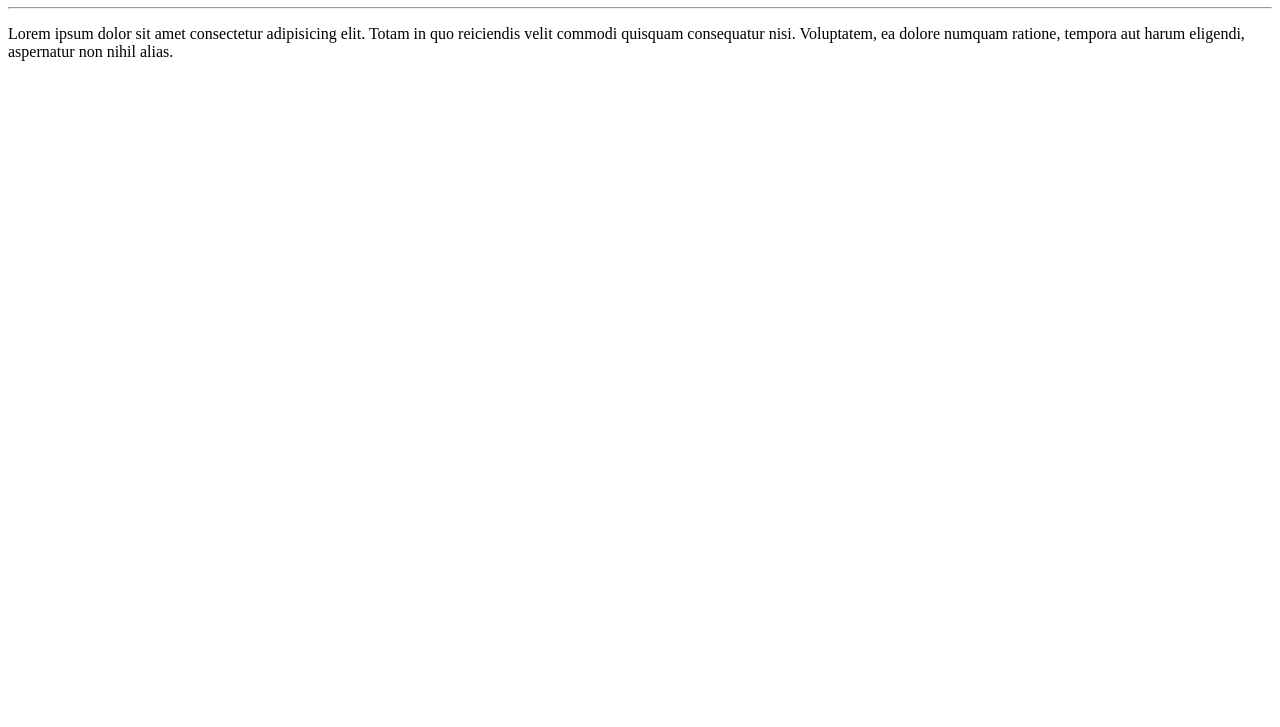
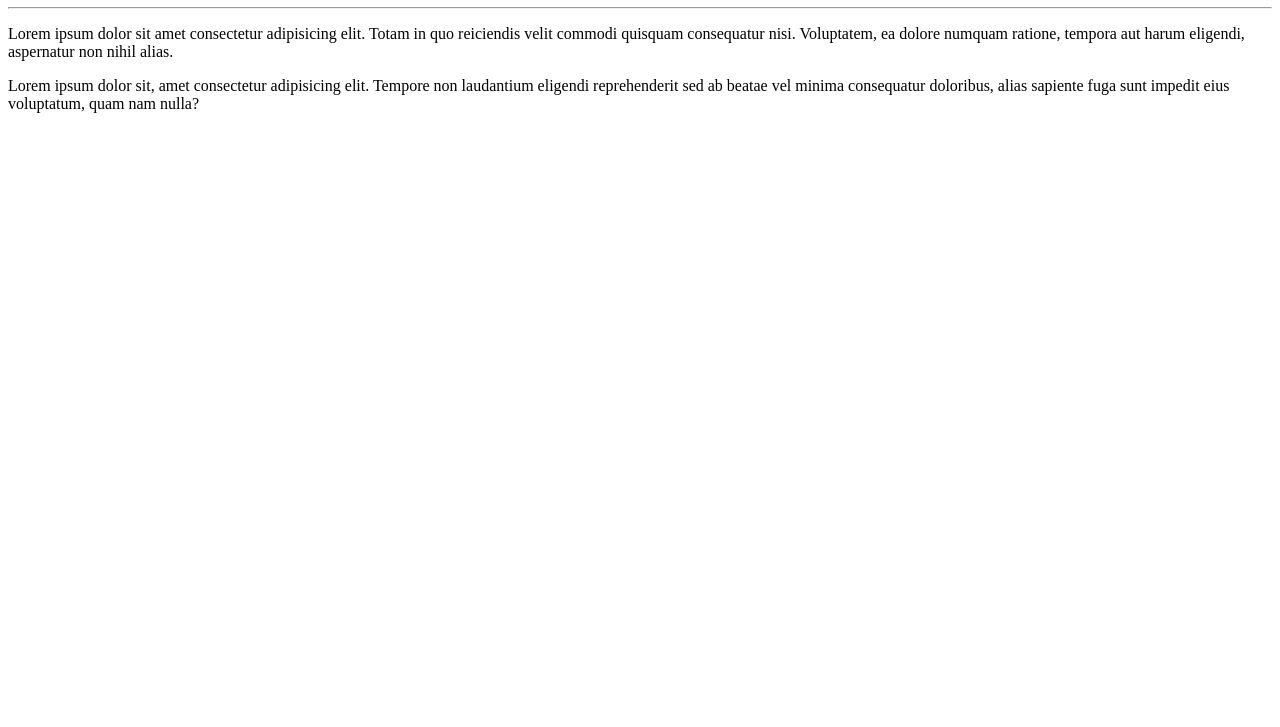
Before and after one commit to PedroMacedo2887/Ola-Mundo, a plain HTML site: page Site-exemplo/index.html in a window 1280 px wide. Shown: the part 73-800 px from the top of the page. Drawn offline with Linux system fonts and the light colour scheme.

Commit message:
Adcionei um parágrafo

```diff
--- a/Site-exemplo/index.html
+++ b/Site-exemplo/index.html
@@ -9,5 +9,6 @@
     <h1>Ola, Mundo</h1>
     <hr>
     <p>Lorem ipsum dolor sit amet consectetur adipisicing elit. Totam in quo reiciendis velit commodi quisquam consequatur nisi. Voluptatem, ea dolore numquam ratione, tempora aut harum eligendi, aspernatur non nihil alias.</p>
+    <p>Lorem ipsum dolor sit, amet consectetur adipisicing elit. Tempore non laudantium eligendi reprehenderit sed ab beatae vel minima consequatur doloribus, alias sapiente fuga sunt impedit eius voluptatum, quam nam nulla?</p>
 </body>
 </html>
```
